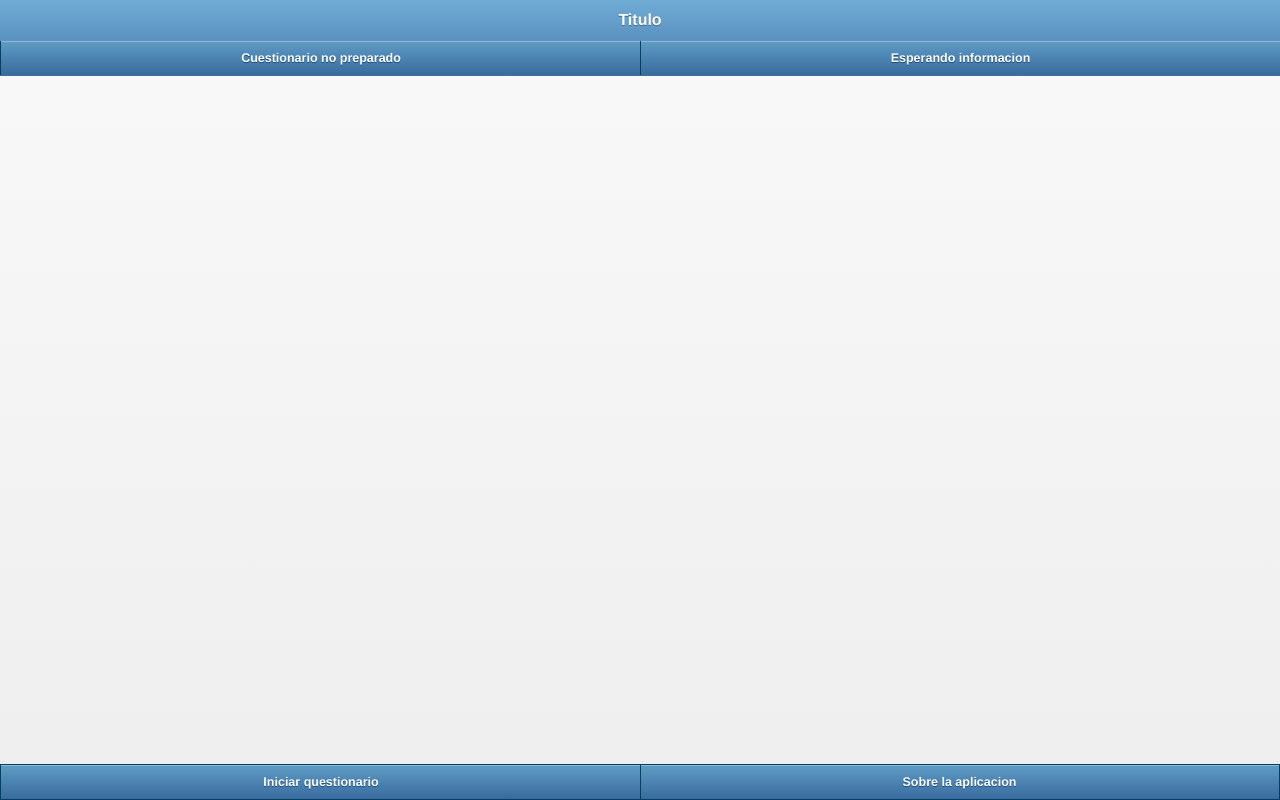
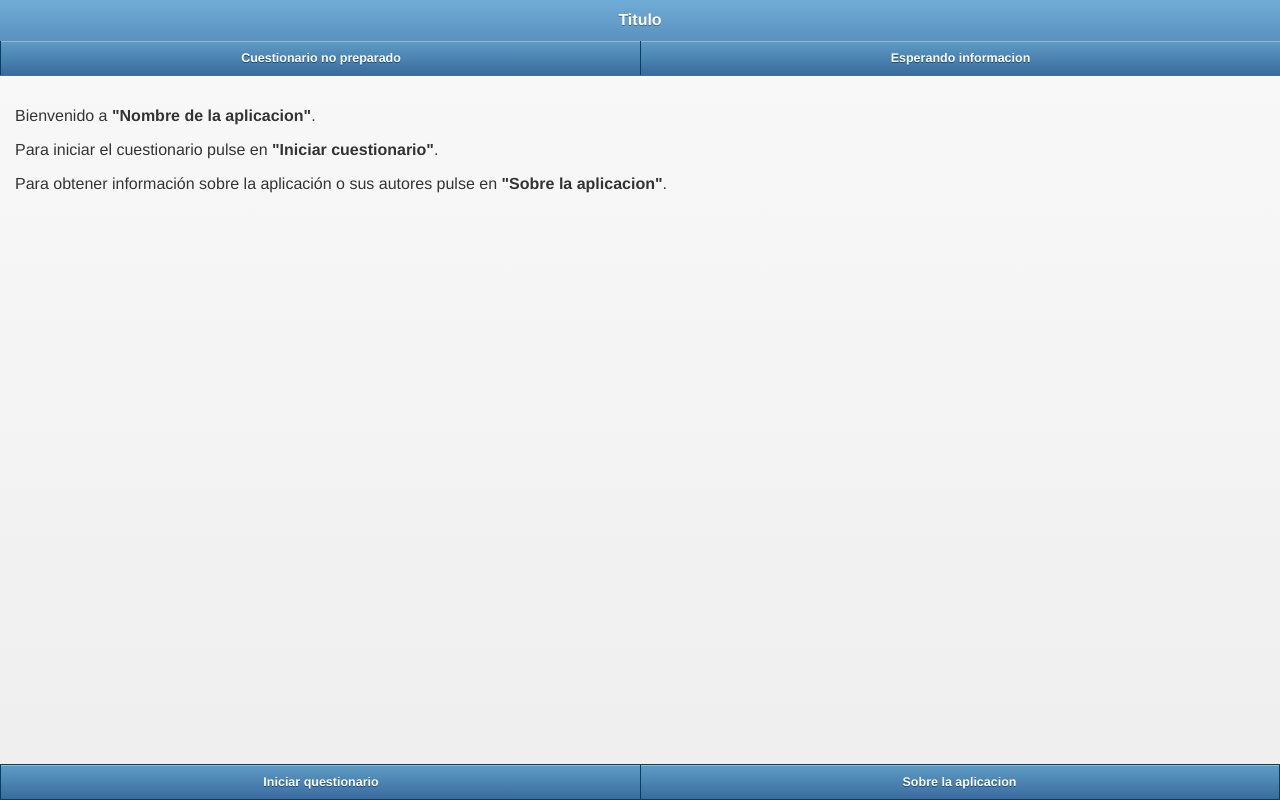
Before and after one commit to Elolawyn/ISSBCDiagnostico, a plain HTML site: page index.html in a window 1280 px wide. Drawn offline with Linux system fonts and the light colour scheme.

Commit message:
agregada bienvenida

```diff
--- a/index.html
+++ b/index.html
@@ -34,7 +34,11 @@
 					</ul>
 				</div>
 			</div>
-			<div id="mycontent" data-role="content" style="padding: 15px" class="ui-content" role="main"></div>
+			<div id="mycontent" data-role="content" style="padding: 15px" class="ui-content" role="main">
+				<p>Bienvenido a <b>"Nombre de la aplicacion"</b>.</p>
+				<p>Para iniciar el cuestionario pulse en <b>"Iniciar cuestionario"</b>.</p>
+				<p>Para obtener información sobre la aplicación o sus autores pulse en <b>"Sobre la aplicacion"</b>.</p>
+			</div>
 			<div data-role="navbar" data-iconpos="bot" data-position="fixed">
 				<ul>
 					<li><a id="initquestions" href="#page1" data-theme="b">Iniciar questionario</a></li>
```
